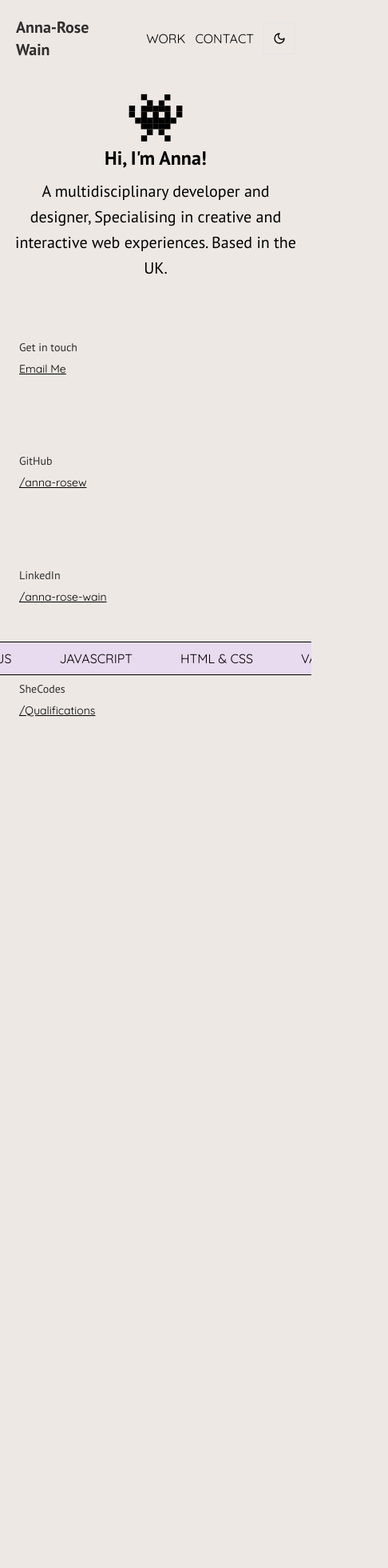
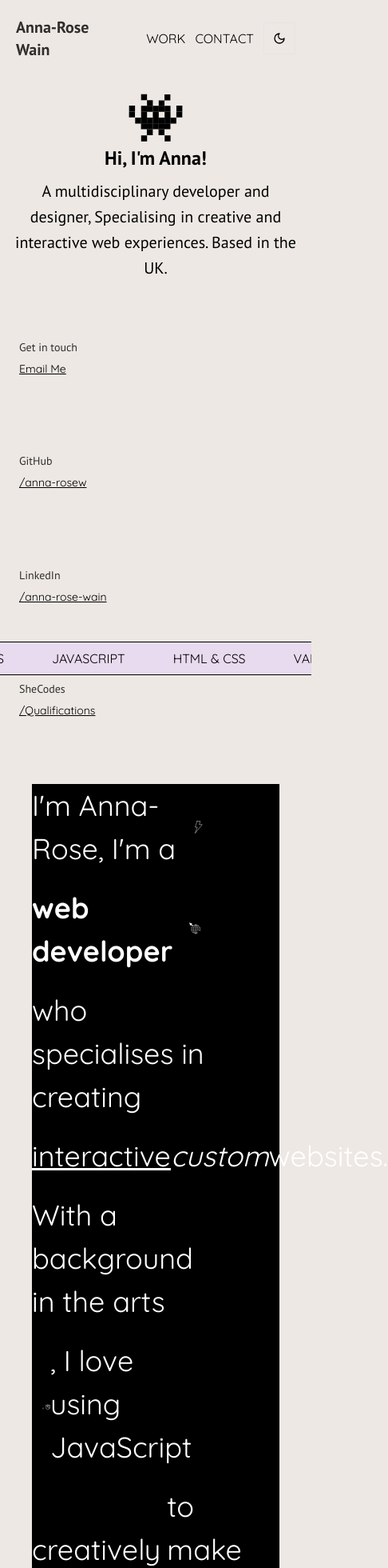
Before and after one commit to anna-rosew/annawain-portfolio, a Next.js app: page / in a window 390 px wide. Shown: the top 1960 px of the page at 80% size, 486 px wide, since content can reach past the window. Before the commit the page ends 940 px from the top, so only its background shows below. Built offline with nearby package versions, Linux system fonts and the light colour scheme; a web font is replaced by a local one.

Commit message:
Defaulting isMobile state to false on initial load

```diff
--- a/app/layout.tsx
+++ b/app/layout.tsx
@@ -48,7 +48,7 @@ export default function RootLayout({
             <MainNav />
           </nav>
           <main className="flex flex-col">
-            <div className="w-fullh-[100vh] overflow-hidden">{children}</div>
+            <div>{children}</div>
           </main>
           <footer className="row-start-3 flex gap-6 flex-wrap items-center justify-center"></footer>
         </ThemeProvider>
--- a/components/layout/Bio.tsx
+++ b/components/layout/Bio.tsx
@@ -14,20 +14,25 @@ import wave from "@/public/icons/wave.svg";
 import ContactButton from "../ui/contactButton";
 
 const Bio = () => {
-  const [isMobile, setIsMobile] = useState(window.innerWidth <= 768);
+  const [isMobile, setIsMobile] = useState(false);
 
   useEffect(() => {
     const handleResize = () => {
       setIsMobile(window.innerWidth <= 768);
     };
 
-    window.addEventListener("resize", handleResize);
-    return () => window.removeEventListener("resize", handleResize);
+    handleResize();
+
+    //clean up listener on unmount
+    return () => {
+      window.removeEventListener("resize", handleResize);
+    };
   }, []);
 
   return (
-    <div className="bg-black h-[80vh] text-white p-10" id="about">
+    <div className="text-white p-10" id="about">
       <div className={isMobile ? "block" : "hidden"}>
+        <div className="bg-black">
           {/* Mobile Version */}
           <p className="w-[70%] font-normal text-[36px] mb-8">
             <span className="flex items-center mb-5">
@@ -131,7 +136,12 @@ const Bio = () => {
               </span>
               <span>say hello!</span>
               <span className="ml-2 hover:cursor-pointer">
-              <Image src={wave} alt="Waving hand icon" height={30} width={30} />
+                <Image
+                  src={wave}
+                  alt="Waving hand icon"
+                  height={30}
+                  width={30}
+                />
               </span>
             </span>
             <span className="flex items-center">
@@ -146,14 +156,21 @@ const Bio = () => {
               </span>
               <span>say hello!</span>
               <span className="ml-2 hover:cursor-pointer">
-              <Image src={wave} alt="Waving hand icon" height={30} width={30} />
+                <Image
+                  src={wave}
+                  alt="Waving hand icon"
+                  height={30}
+                  width={30}
+                />
               </span>
             </span>
           </p>
         </div>
+      </div>
 
       {/* Desktop Version */}
       <div className={isMobile ? "hidden" : "block"}>
+        <div className="bg-black">
           <p className="w-[70%] font-normal text-[36px] mb-8">
             <span className="flex items-center mb-5">
               <span>I&apos;m Anna-Rose, I&apos;m a</span>
@@ -213,7 +230,9 @@ const Bio = () => {
               <span className="ml-2 hover:cursor-pointer">
                 <Image src={code} alt="Code icon" height={30} width={30} />
               </span>
-            <span>, you’ll probably find me running up a hill somewhere.</span>
+              <span>
+                , you’ll probably find me running up a hill somewhere.
+              </span>
             </span>
           </p>
 
@@ -241,7 +260,12 @@ const Bio = () => {
               </span>
               <span>say hello!</span>
               <span className="ml-2 hover:cursor-pointer">
-              <Image src={wave} alt="Waving hand icon" height={30} width={30} />
+                <Image
+                  src={wave}
+                  alt="Waving hand icon"
+                  height={30}
+                  width={30}
+                />
               </span>
             </span>
           </p>
@@ -249,6 +273,7 @@ const Bio = () => {
 
         <ContactButton />
       </div>
+    </div>
   );
 };
 
```
Lines whose indentation alone changed are shown as unchanged.
